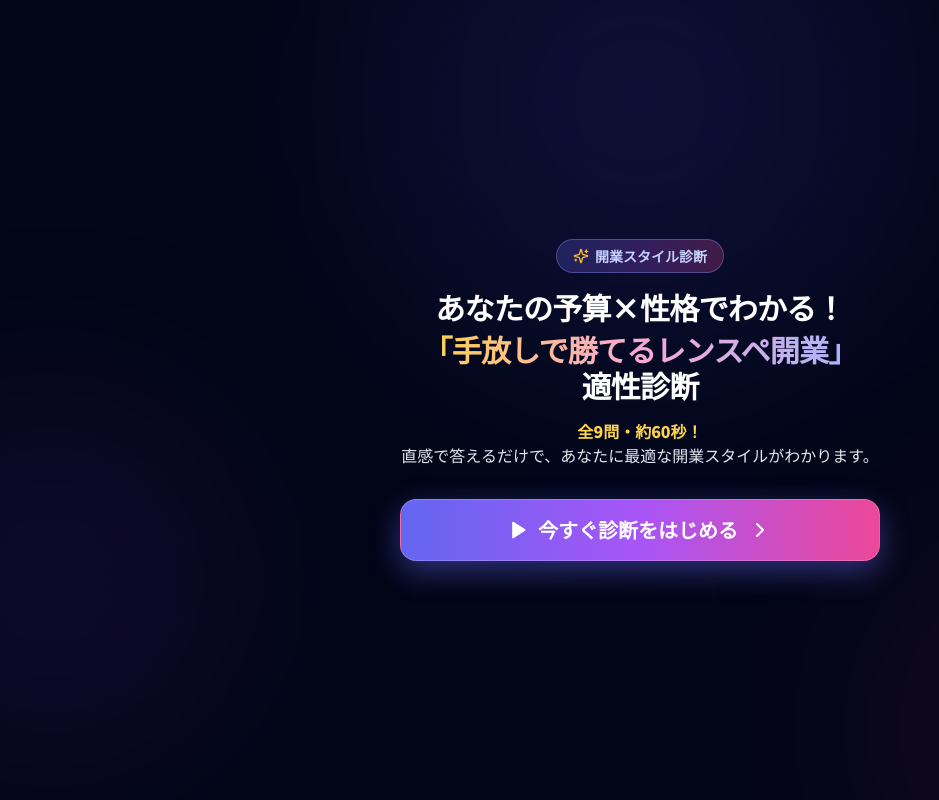
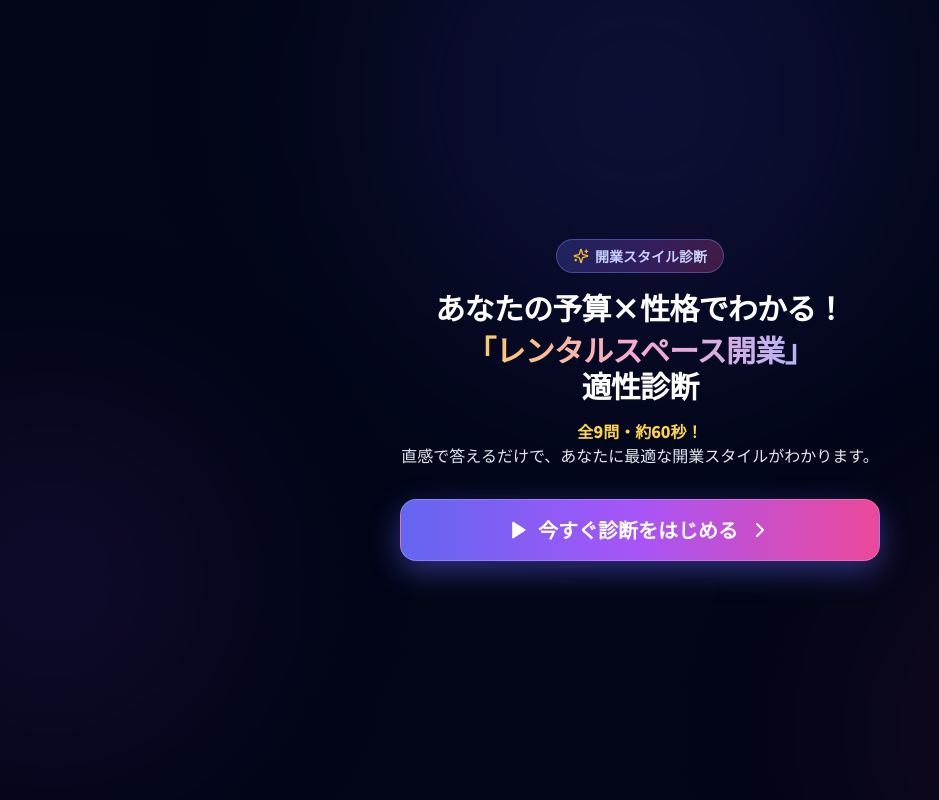
Before and after one commit to mikamiryuugo/rental-space-diagnosis, a React (Vite) app: page / in a window 1280 px wide. Shown: the whole page, without its empty margins (0-939 px from the left). Built offline with nearby package versions, Linux system fonts and the light colour scheme.

Commit message:
Update StartScreen title to レンタルスペース開業 適性診断

```diff
--- a/src/components/StartScreen.tsx
+++ b/src/components/StartScreen.tsx
@@ -28,7 +28,7 @@ export const StartScreen: React.FC<StartScreenProps> = ({
         <h1 className="text-[26px] sm:text-3xl font-black tracking-tight leading-snug">
           あなたの予算×性格でわかる！
           <span className="block mt-1.5 bg-gradient-to-r from-amber-300 via-pink-300 to-indigo-300 bg-clip-text text-transparent">
-            「手放しで勝てるレンスペ開業」
+            「レンタルスペース開業」
           </span>
           適性診断
         </h1>
```
